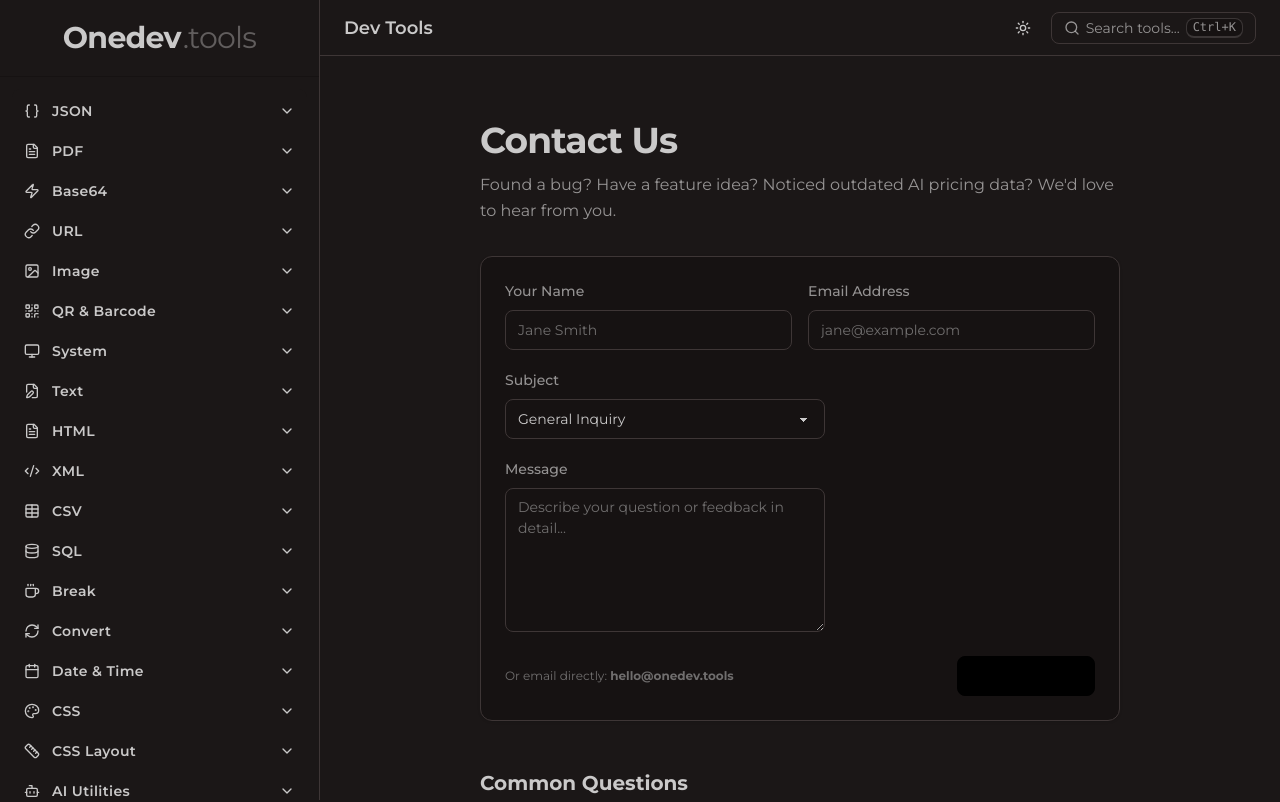
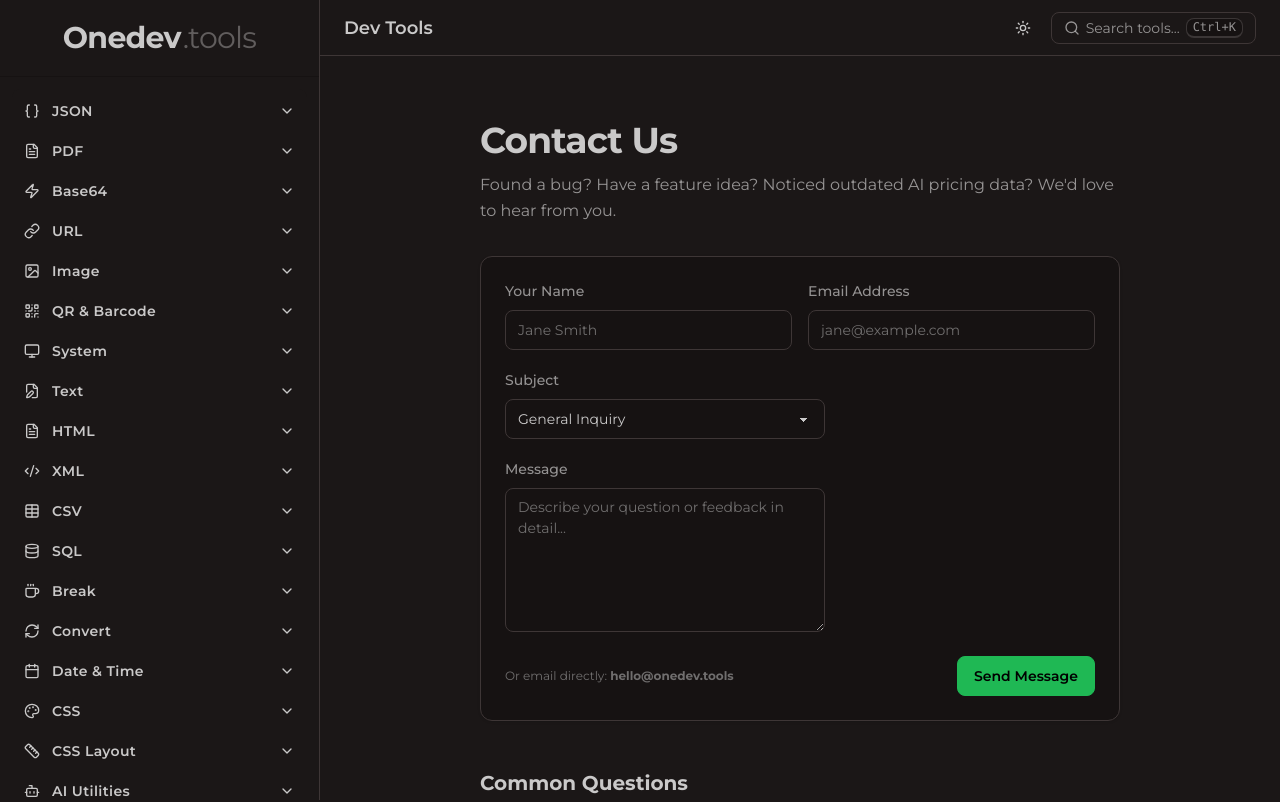
Before and after one commit to ronny8877/onedev, a SvelteKit app: page /contact in a window 1280 px wide. Shown: the top 802 px of the page. Built offline with nearby package versions, Linux system fonts and the light colour scheme.

Commit message:
Keep lemonade primary fill green while locking CTA ink.
Daisy uses --btn-color as the button fill, so pointing it at primary-content made Prettify near-black. Keep --btn-color/--btn-bg on primary and --btn-fg/color on primary-content.

Co-authored-by: RonY <sunnyrawat225@gmail.com>

```diff
--- a/src/routes/layout.css
+++ b/src/routes/layout.css
@@ -118,11 +118,13 @@ body {
   color: var(--color-primary-content);
 }
 
-/* Daisy 5 paints .btn-primary --btn-fg in @layer utilities; this selector has to win. */
+/* Daisy 5 paints .btn-primary in @layer utilities; this selector has to win.
+   --btn-color is Daisy's fill token, so it stays primary green. Ink is --btn-fg. */
 html[data-theme='lemonade'] .btn.btn-primary,
 html[data-theme='forest'] .btn.btn-primary {
   --btn-fg: var(--color-primary-content);
-  --btn-color: var(--color-primary-content);
+  --btn-color: var(--color-primary);
+  --btn-bg: var(--color-primary);
   color: var(--color-primary-content);
 }
 
```
